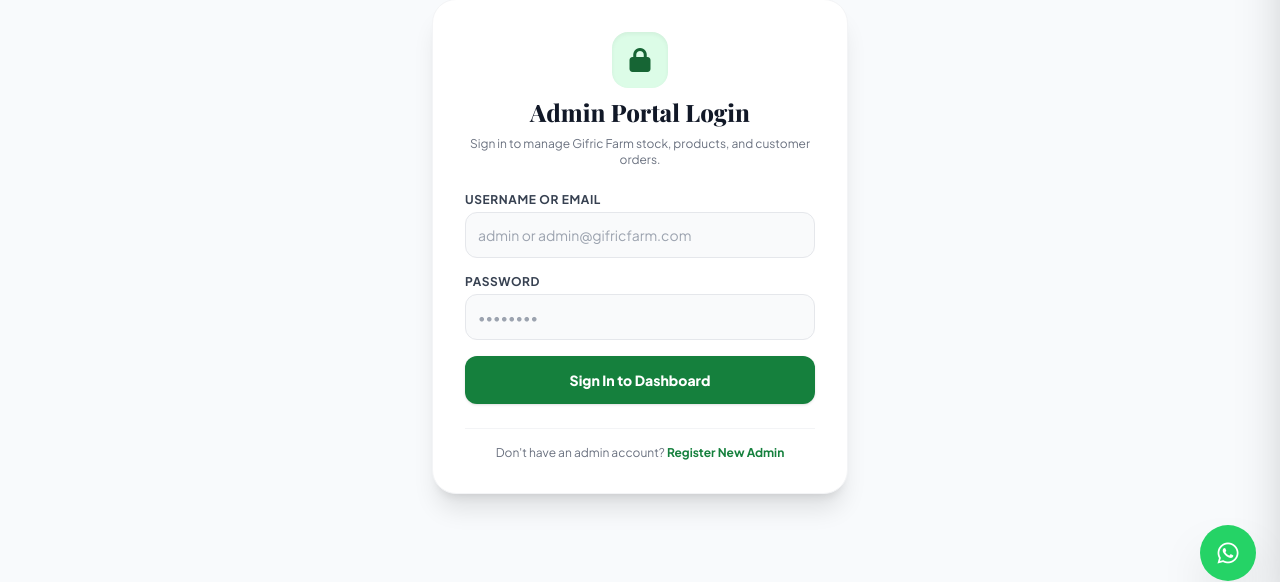
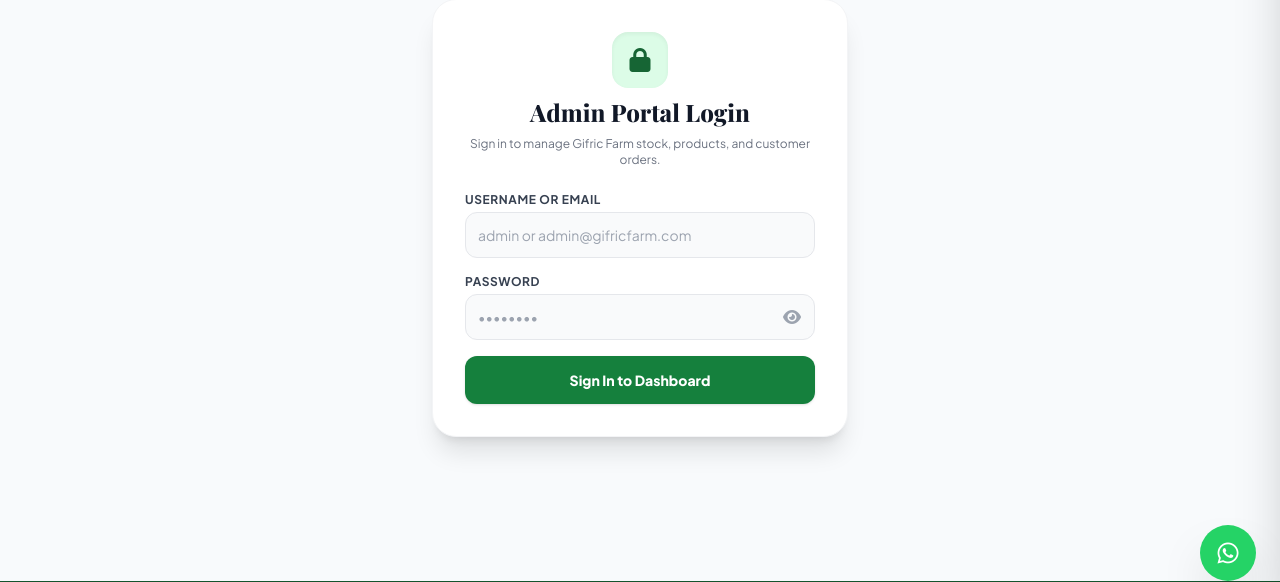
Before and after one commit to Progress-bill/gifric-farm, a Flask app: page /admin/login in a window 1280 px wide. Shown: the part 195-777 px from the top of the page. Run offline with Flask 3, Linux system fonts and the light colour scheme; some libraries are stand-ins or nearby versions; some web fonts are replaced.

Commit message:
Remove admin registration option and add show password toggle to admin login panel

```diff
--- a/app.py
+++ b/app.py
@@ -267,40 +267,8 @@ def admin_login():
 
 @app.route('/admin/register', methods=['GET', 'POST'])
 def admin_register():
-    if request.method == 'POST':
-        username = request.form.get('username', '').strip()
-        email = request.form.get('email', '').strip()
-        password = request.form.get('password', '')
-        confirm_password = request.form.get('confirm_password', '')
-
-        if not username or not email or not password:
-            flash('All fields are required.', 'error')
-            return redirect(url_for('admin_register'))
-
-        if password != confirm_password:
-            flash('Passwords do not match.', 'error')
-            return redirect(url_for('admin_register'))
-
-        if len(password) < 6:
-            flash('Password must be at least 6 characters long.', 'error')
-            return redirect(url_for('admin_register'))
-
-        existing_user = AdminUser.query.filter((AdminUser.username == username) | (AdminUser.email == email)).first()
-        if existing_user:
-            flash('Username or Email already registered.', 'error')
-            return redirect(url_for('admin_register'))
-
-        new_admin = AdminUser(username=username, email=email)
-        new_admin.set_password(password)
-        db.session.add(new_admin)
-        db.session.commit()
-
-        session['admin_id'] = new_admin.id
-        session['admin_username'] = new_admin.username
-        flash('Admin account created successfully!', 'success')
-        return redirect(url_for('admin'))
-
-    return render_template('admin_register.html')
+    flash('Admin registration is closed. Please sign in with your authorized administrator account.', 'error')
+    return redirect(url_for('admin_login'))
 
 @app.route('/admin/logout')
 def admin_logout():
--- a/templates/admin_login.html
+++ b/templates/admin_login.html
@@ -24,8 +24,13 @@
 
             <div>
                 <label class="block text-xs font-bold text-gray-700 uppercase tracking-wider mb-1">Password</label>
-                <input type="password" name="password" required placeholder="••••••••"
-                       class="w-full text-sm bg-gray-50 border border-gray-200 rounded-xl p-3 focus:outline-none focus:ring-2 focus:ring-emerald-600 focus:bg-white">
+                <div class="relative">
+                    <input type="password" id="adminPassword" name="password" required placeholder="••••••••"
+                           class="w-full text-sm bg-gray-50 border border-gray-200 rounded-xl p-3 pr-11 focus:outline-none focus:ring-2 focus:ring-emerald-600 focus:bg-white">
+                    <button type="button" id="togglePasswordBtn" class="absolute inset-y-0 right-0 pr-3.5 flex items-center text-gray-400 hover:text-emerald-700 focus:outline-none transition-colors" title="Show or hide password">
+                        <i id="togglePasswordIcon" class="fa-solid fa-eye"></i>
+                    </button>
+                </div>
             </div>
 
             <button type="submit" class="w-full bg-emerald-700 hover:bg-emerald-800 text-white font-extrabold py-3.5 px-4 rounded-xl shadow transition text-sm">
@@ -33,12 +38,29 @@
             </button>
         </form>
 
-        <div class="pt-4 border-t border-gray-100 text-center text-xs text-gray-500">
-            Don't have an admin account?
-            <a href="{{ url_for('admin_register') }}" class="font-bold text-emerald-700 hover:underline">Register New Admin</a>
-        </div>
-
     </div>
 </div>
 
+<script>
+    document.addEventListener('DOMContentLoaded', function () {
+        const passwordInput = document.getElementById('adminPassword');
+        const toggleBtn = document.getElementById('togglePasswordBtn');
+        const toggleIcon = document.getElementById('togglePasswordIcon');
+
+        if (toggleBtn && passwordInput && toggleIcon) {
+            toggleBtn.addEventListener('click', function () {
+                const isPassword = passwordInput.type === 'password';
+                passwordInput.type = isPassword ? 'text' : 'password';
+                if (isPassword) {
+                    toggleIcon.classList.remove('fa-eye');
+                    toggleIcon.classList.add('fa-eye-slash');
+                } else {
+                    toggleIcon.classList.remove('fa-eye-slash');
+                    toggleIcon.classList.add('fa-eye');
+                }
+            });
+        }
+    });
+</script>
+
 {% endblock %}
```
